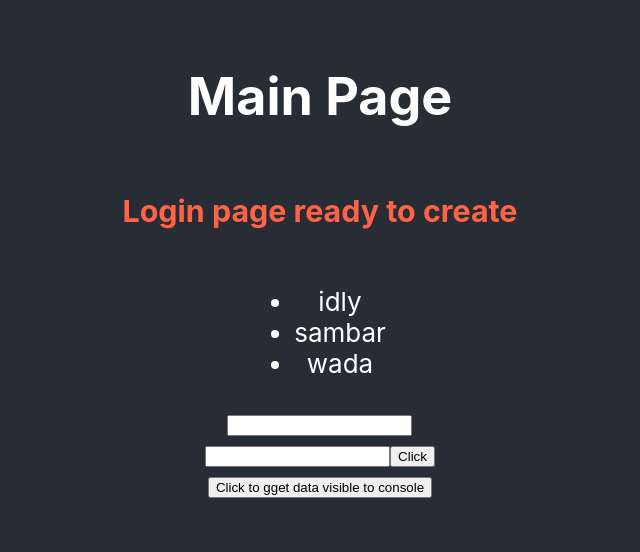
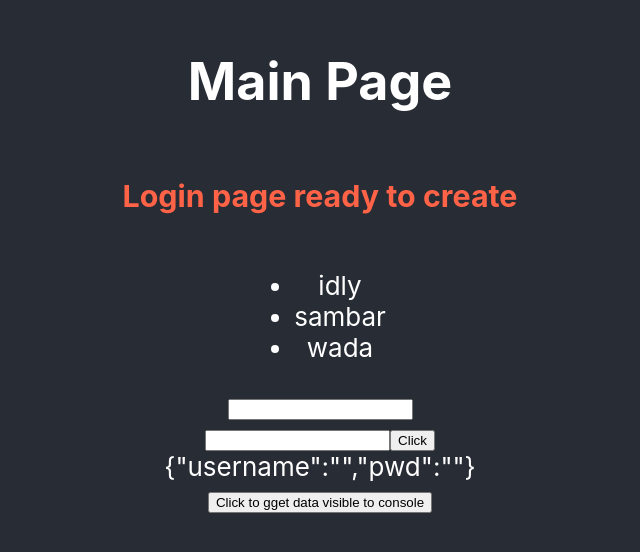
Before and after one commit to riha7/mypages, a React (Create React App) app: page / in a window 1280 px wide. Shown: the part 136-688 px from the top of the page, without its empty margins (320-960 px from the left). Built offline with nearby package versions, Linux system fonts and the light colour scheme.

Commit message:
data dispplayed

```diff
--- a/src/GitPageBasic.js
+++ b/src/GitPageBasic.js
@@ -24,6 +24,7 @@ const GitPageBasic = () => {
                 <input type="text" name="pwd" value={pwd} onChange={handleInput} />
                 <button>Click</button>
             </form>
+            {JSON.stringify(state)}
         </div>
     )
 }
```
